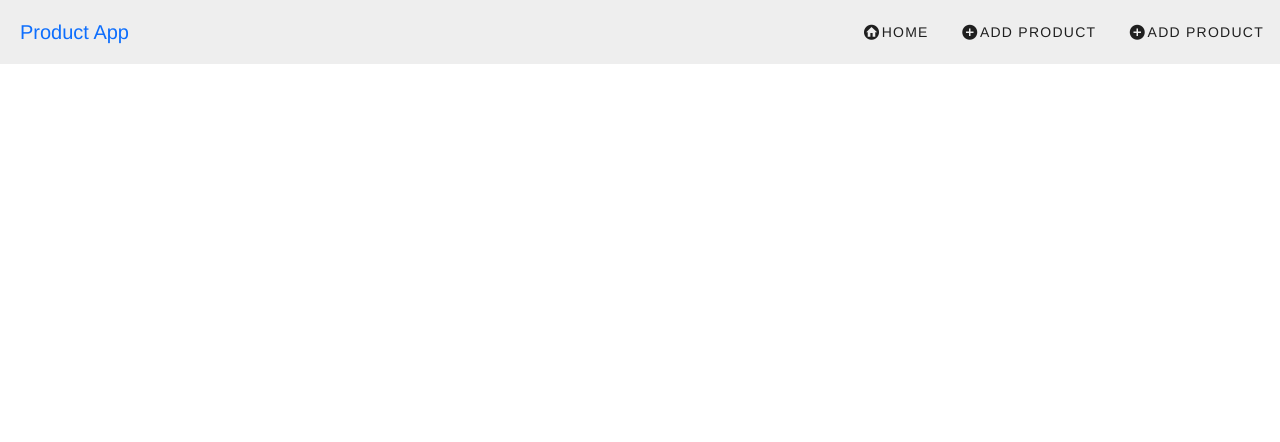
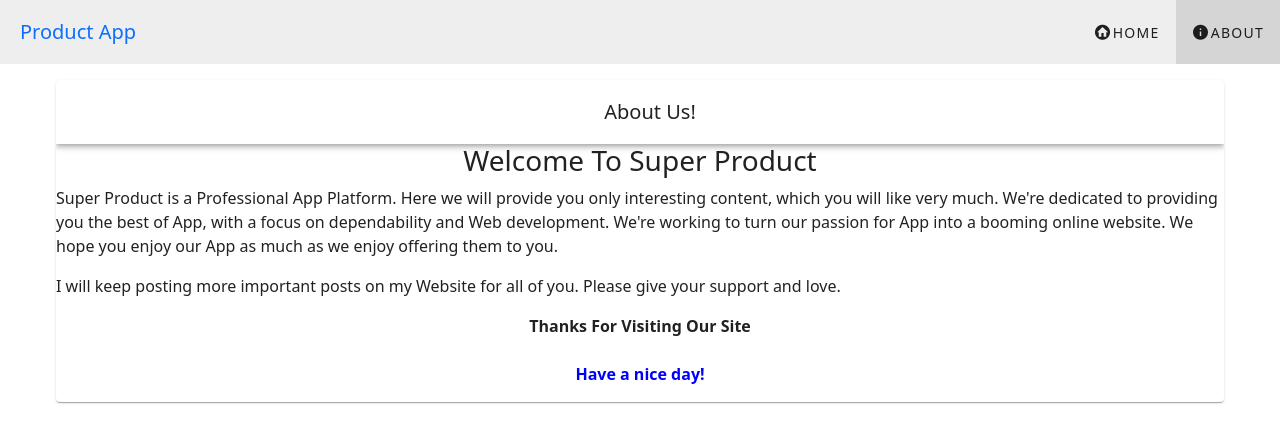
Before and after one commit to vladosfi/spring-intro, a Vue app in the folder vue/: page /about in a window 1280 px wide. Shown: the top 442 px of the page. Built offline with nearby package versions, Linux system fonts and the light colour scheme.

Commit message:
Frontend Functionality Complete

```diff
--- a/vue/public/index.html
+++ b/vue/public/index.html
@@ -1,12 +1,20 @@
 <!DOCTYPE html>
 <html lang="">
+
 <head>
+  <link rel="preconnect" href="https://fonts.gstatic.com/" crossorigin>
+  <link rel="preload" as="style" onload="this.rel='stylesheet'"
+    href="https://fonts.googleapis.com/css2?family=Roboto:wght@100;300;400;500;700;900&display=swap">
+
   <meta charset="utf-8">
   <meta http-equiv="X-UA-Compatible" content="IE=edge">
   <meta name="viewport" content="width=device-width,initial-scale=1.0">
   <link rel="icon" href="<%= BASE_URL %>favicon.ico">
-    <title><%= htmlWebpackPlugin.options.title %></title>
+  <title>
+    <%= htmlWebpackPlugin.options.title %>
+  </title>
 </head>
+
 <body>
   <noscript>
     <strong>We're sorry but <%= htmlWebpackPlugin.options.title %> doesn't work properly without JavaScript enabled. Please enable it to continue.</strong>
@@ -14,4 +22,5 @@
   <div id="app"></div>
   <!-- built files will be auto injected -->
 </body>
+
 </html>
--- a/vue/src/App.vue
+++ b/vue/src/App.vue
@@ -3,7 +3,7 @@
     <NavMenu></NavMenu>
     <v-main>
       <v-container>
-          <router-view />
+        <router-view />
       </v-container>
     </v-main>
   </v-app>
@@ -22,9 +22,13 @@ export default {
 
 <style>
 #app {
-  font-family: Avenir, Helvetica, Arial, sans-serif;
-  -webkit-font-smoothing: antialiased;
-  -moz-osx-font-smoothing: grayscale;
+  html,
+  body {
+    font-family: "Roboto", sans-serif;
+    -webkit-font-smoothing: antialiased;
+    -moz-osx-font-smoothing: grayscale;
+  }
+
   /* text-align: center;
   color: #2c3e50; */
   /* margin-top: 60px; */
--- a/vue/src/components/ConfirmDlg.vue
+++ b/vue/src/components/ConfirmDlg.vue
@@ -1,13 +1,19 @@
 <template>
-    <v-row justify="center">
+  <v-row >
     <v-dialog max-width="50%" v-model="dialog">
       <template v-slot:activator="{ props }">
-          <v-btn :disabled="dialogContent.disableEdit" color="warning" v-bind="props"> {{dialogContent.btnName}} </v-btn>
-
+        <!-- <v-btn  color="warning" v-bind="props"> {{dialogContent.btnName}} </v-btn> -->
+        <span v-bind="props">
+          <v-tooltip text="Delete" location="top">
+            <template v-slot:activator="{ props }">
+              <v-icon color="red-darken-2" left dark v-bind="props">mdi-delete</v-icon>
+            </template>
+          </v-tooltip>
+        </span>
       </template>
       <v-card class="width-50">
-          <v-card-title class="text-h5"> {{ dialogContent.title }} </v-card-title>
-          <v-card-text>{{ dialogContent.text }} {{ dialogContent.disableEdit }}</v-card-text>
+        <v-card-title class="text-h5"> {{ dialogContent.title }} {{ itemId }}</v-card-title>
+        <v-card-text>{{ dialogContent.text }} </v-card-text>
         <v-card-actions>
           <v-spacer></v-spacer>
           <v-btn color="warning" @click.prevent="agree"> Delete </v-btn>
@@ -22,11 +28,11 @@
 export default {
   name: "ConfirmDlg",
   props: {
+    itemId: Number,
     dialogContent: {
       btnName: String,
       title: String,
       text: String,
-      disableEdit: Boolean,
     },
   },
   data() {
@@ -37,10 +43,14 @@ export default {
   methods: {
     agree() {
       this.dialog = false;
-      this.$emit('agree', true);
-    }
+      this.$emit("agree", this.itemId);
+    },
   },
 };
 </script>
 <style>
+div .v-row{
+      display: inline;
+      margin: 0;
+}
 </style>
--- a/vue/src/components/NavMenu.vue
+++ b/vue/src/components/NavMenu.vue
@@ -46,22 +46,18 @@
           <v-icon left dark>{{ item.icon }}</v-icon>
           {{ item.title }}
         </v-btn>
-        <ProductDialog :dialogContent="dialogContent" />
       </v-toolbar-items>
     </v-toolbar>
 
 </template>
 
 <script>
-import ProductDialog from "@/components/ProductDialog.vue";
-
 export default {
   name: "NavMenu",
   props: {
     msg: String,
   },
   components: {
-    ProductDialog
   },
   data() {
     return {
@@ -69,7 +65,8 @@ export default {
       sidebar: false,
       menuItems: [
         { title: "Home", path: "/", icon: "mdi-home-circle" },
-        { title: "Add Product", path: "/product", icon: "mdi-plus-circle" },
+        { title: "About", path: "/about", icon: "mdi-information" },
+        //{ title: "Add Product", path: "/product", icon: "mdi-plus-circle" },
       ],
       dialogContent: {
         title: "Add Product",
--- a/vue/src/components/ProductDialog.vue
+++ b/vue/src/components/ProductDialog.vue
@@ -11,7 +11,15 @@
           {{ itemId }}
         </a> -->
         <span id="hoverCell" v-bind="props" v-else>
-          {{ itemCode }}
+        <!-- <v-btn  color="warning" v-bind="props"> {{dialogContent.btnName}} </v-btn> -->
+        <span v-bind="props">
+          <v-tooltip text="Edit" location="top">
+            <template v-slot:activator="{ props }">
+              <v-icon color="blue-darken-2" left dark v-bind="props">mdi-note-edit</v-icon>
+            </template>
+          </v-tooltip>
+        </span>
+
         </span>
       </template>
       <v-card>
--- a/vue/src/components/Table.vue
+++ b/vue/src/components/Table.vue
@@ -9,34 +9,23 @@
       </tr>
     </thead>
     <tbody>
-      <tr v-for="item in items" :key="item.id">
+      <tr class="row-bg" v-for="item in items" :key="item.id">
         <td>{{ item.id }}</td>
         <td>{{ item.name }}</td>
         <td>
           <!-- <router-link :to="'/product/' + item.id">{{ item.code }}</router-link> -->
-          <ProductDialog :dialogContent="dialogContent" :itemCode="item.code" :itemId="item.id" />
+          <!-- <ProductDialog :dialogContent="dialogContent" :itemCode="item.code" :itemId="item.id" /> -->
+          {{ item.code }}
         </td>
         <td>
-          <v-tooltip text="Edit" location="top">
+          <ProductDialog :dialogContent="productDialogContent" :itemCode="item.code" :itemId="item.id" />
+          <!-- <v-tooltip text="Edit" location="top">
             <template v-slot:activator="{ props }">
               <v-icon color="blue-darken-2" left dark v-bind="props">mdi-note-edit</v-icon>
             </template>
-          </v-tooltip>
+          </v-tooltip> -->
 
-          <v-tooltip text="View" location="top">
-            <template v-slot:activator="{ props }">
-              <v-icon color="orange-darken-2" left dark v-bind="props">mdi-eye-circle</v-icon>
-            </template>
-          </v-tooltip>
-
-          <v-tooltip text="Delete" location="top">
-            <template v-slot:activator="{ props }">
-              <v-icon color="red-darken-2" left dark v-bind="props">mdi-delete</v-icon>
-            </template>
-          </v-tooltip>
-
-          <ConfirmDlg :disabled="disableEdit" :dialogContent="this.dialogContent" @agree="deleteProduct($event)" />
-
+          <ConfirmDlg :itemId="item.id" :dialogContent="this.confirmDialogContent" @agree="deleteProduct($event)" />
         </td>
       </tr>
     </tbody>
@@ -63,7 +52,13 @@ export default {
       //    this.$axios.get("users").then((x) => console.log(x.data));
       // }
       items: {},
-      dialogContent: {
+      itemId: 0,
+      confirmDialogContent: {
+        btnName: "Delete",
+        title: "Confirm Delete Record Id: ",
+        text: "Are you sure you want to delete this record?",
+      },
+      productDialogContent: {
         title: "Edit Product",
       },
     };
@@ -75,10 +70,10 @@ export default {
       .catch((error) => console.log(error));
   },
   methods: {
-    deleteProduct(agree) {
-      if (agree === true) {
+    deleteProduct(recordId) {
+      if (recordId !== 0) {
         this.$axios
-          .delete("products/" + this.productId)
+          .delete("products/" + recordId)
           .then(this.$router.push("/"))
           .catch((e) => {
             this.errors.push(e);
@@ -89,7 +84,20 @@ export default {
 };
 </script>
 <style>
+#app > div > div > main > div > div.v-table.v-theme--light.v-table--density-compact > div > table > thead > tr > th{
+  font-weight:900;
+}
 i {
   cursor: pointer;
 }
+
+.row-bg {
+  /* Set the display to `table-row` because Vuetify makes `flex` */
+  display: table-row;
+}
+
+.row-bg:hover {
+  /* `!important` is necessary here because Vuetify overrides this */
+  background-color: #fafafa;
+}
 </style>
--- a/vue/src/router/index.js
+++ b/vue/src/router/index.js
@@ -1,6 +1,7 @@
 import { createWebHistory, createRouter } from "vue-router";
 import Home from "@/vews/Home.vue";
 import Product from "@/vews/Product.vue";
+import About from "@/vews/About.vue";
 
 const routes = [
   {
@@ -13,6 +14,11 @@ const routes = [
     name: "Product",
     component: Product,
   },
+  {
+    path: "/about",
+    name: "About",
+    component: About,
+  },
 ];
 
 const router = createRouter({
--- /dev/null
+++ b/vue/src/vews/About.vue
@@ -0,0 +1,37 @@
+<template>
+  <v-card>
+    <v-layout>
+      <v-app-bar class="flex text-center" title="About Us!"></v-app-bar>
+
+      <!-- <v-navigation-drawer>
+        <v-list>
+          <v-list-item title="Navigation drawer"></v-list-item>
+        </v-list>
+      </v-navigation-drawer> -->
+
+      <v-main style="min-height: 300px">
+        <h3 style="text-align: center">Welcome To <span id="W_Name1">Super Product</span></h3>
+        <p>
+          <span id="W_Name2">Super Product</span> is a Professional <span id="W_Type1">App</span> Platform. Here we will provide you only interesting content,
+          which you will like very much. We're dedicated to providing you the best of <span id="W_Type2">App</span>, with a focus on dependability and
+          <span id="W_Spec">Web development</span>. We're working to turn our passion for <span id="W_Type3">App</span> into a booming
+          <a href="http://localhost:8080" rel="do-follow" style="color: inherit; text-decoration: none"
+            >online website</a
+          >. We hope you enjoy our <span id="W_Type4">App</span> as much as we enjoy offering them to you.
+        </p>
+        <p>I will keep posting more important posts on my Website for all of you. Please give your support and love.</p>
+        <p style="font-weight: bold; text-align: center">
+          Thanks For Visiting Our Site<br /><br />
+          <span style="color: blue; font-size: 16px; font-weight: bold; text-align: center">Have a nice day!</span>
+        </p>
+      </v-main>
+    </v-layout>
+  </v-card>
+</template>
+
+<script>
+export default {
+  components: {},
+  name: "AboutPage",
+};
+</script>
--- a/vue/src/vews/Home.vue
+++ b/vue/src/vews/Home.vue
@@ -1,6 +1,12 @@
 <template>
-    <Table></Table>
-    <ProductDialog :dialogContent="dialogContent" />
+  <div class="d-flex flex-row-reverse">
+      <ProductDialog :dialogContent="dialogContent" />
+  </div>
+  <Table></Table>
+
+
+
+
 </template>
 
 <script>
@@ -18,13 +24,12 @@ export default {
   },
   data() {
     return {
-       dialogContent: {
+      dialogContent: {
         title: "Add Product",
       },
     };
   },
-  methods: {
-  },
+  methods: {},
   // ,
   // mounted() {
   //   this.$axios.get('users')
@@ -33,4 +38,9 @@ export default {
 };
 </script>
 
-<style></style>
+<style>
+.v-btn {
+  text-align: right;
+}
+
+</style>
```
Also changed, not shown: 2 other files (tests, documents, lock files or other folders). Lines whose indentation alone changed are shown as unchanged.
